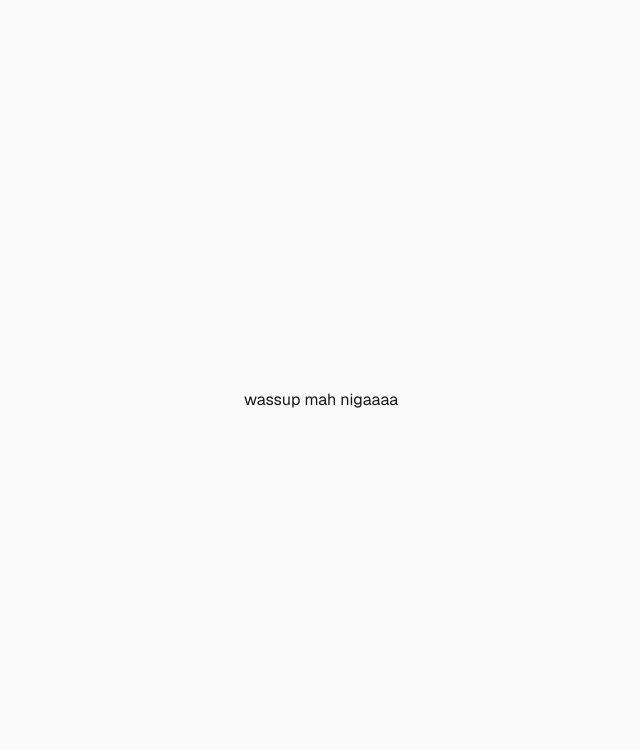
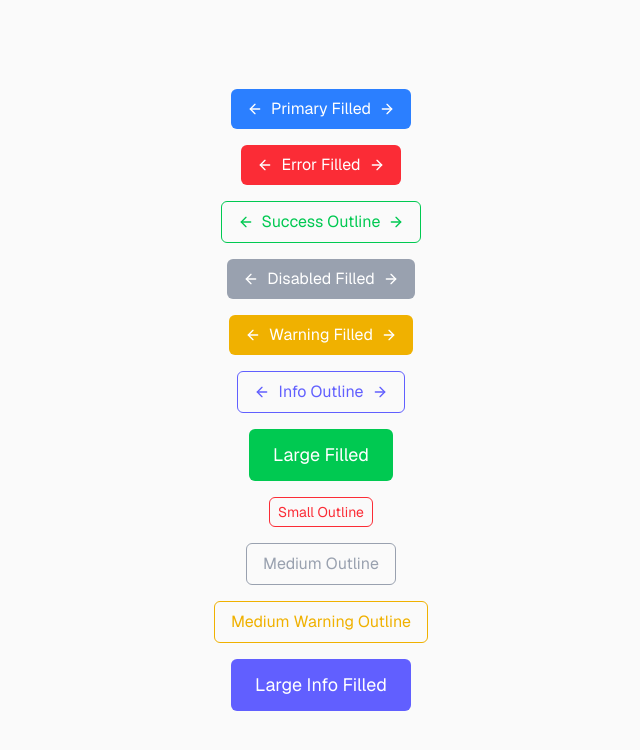
Before and after one commit to johncarlolipa/UI-ENGINEER-BOOTCAMP, a Next.js app in the folder ui-engineer-lessons/: page / in a window 1280 px wide. Shown: the top 750 px of the page, without its empty margins (319-959 px from the left). Built offline with nearby package versions, Linux system fonts and the light colour scheme.

Commit message:
button componentcreated

```diff
--- /dev/null
+++ b/ui-engineer-lessons/app/lesson-one/Button.tsx
@@ -0,0 +1,63 @@
+import { ReactNode } from "react";
+import clsx from "clsx";
+
+type ButtonSize = "small" | "medium" | "large";
+type ButtonVariant = "filled" | "outline";
+type ButtonType = "primary" | "error" | "warning" | "success" | "info" | "disabled";
+
+type ButtonProps = {
+  text: string;
+  iconLeft?: ReactNode;
+  iconRight?: ReactNode;
+  size?: ButtonSize;
+  variant?: ButtonVariant;
+  type?: ButtonType;
+};
+
+export function Button({
+  text,
+  iconLeft,
+  iconRight,
+  size = "medium",
+  variant = "filled",
+  type = "primary",
+}: ButtonProps) {
+  const baseClasses = "rounded-md flex items-center gap-2 transition-colors duration-300";
+
+  const sizeClasses = {
+    small: "text-sm py-1 px-2",
+    medium: "text-base py-2 px-4",
+    large: "text-lg py-3 px-6",
+  };
+
+  const variantClasses = {
+    filled: {
+      primary: "bg-blue-500 text-white hover:bg-blue-600 focus:bg-blue-700 focus:ring-2 focus:ring-blue-800 focus:outline-none",
+      error: "bg-red-500 text-white hover:bg-red-600 focus:ring-2 focus:ring-red-800 focus:outline-none",
+      success: "bg-green-500 text-white hover:bg-green-600 focus:bg-green-700 focus:ring-2 focus:ring-green-800 focus:outline-none",
+      warning: "bg-yellow-500 text-white hover:bg-yellow-600 focus:bg-yellow-700 focus:ring-2 focus:ring-yellow-800 focus:outline-none",
+      info: "bg-indigo-500 text-white hover:bg-indigo-600 focus:ring-2 focus:ring-indigo-800 focus:outline-none",
+      disabled: "bg-gray-400 text-white cursor-not-allowed",
+    },
+    outline: {
+      primary: "border border-blue-500 text-blue-500 hover:bg-blue-400 hover:text-white focus:ring-2 focus:ring-blue-500 focus:outline-none",
+      error: "border border-red-500 text-red-500 hover:bg-red-400 hover:text-white focus:ring-2 focus:ring-red-500 focus:outline-none",
+      success: "border border-green-500 text-green-500 hover:bg-green-400 hover:text-white focus:ring-2 focus:ring-green-500 focus:outline-none",
+      warning: "border border-yellow-500 text-yellow-500 hover:bg-yellow-400 hover:text-white focus:ring-2 focus:ring-yellow-500 focus:outline-none",
+      info: "border border-indigo-500 text-indigo-500 hover:bg-indigo-400 hover:text-white focus:ring-2 focus:ring-indigo-500 focus:outline-none",
+      disabled: "border border-gray-400 text-gray-400 cursor-not-allowed",
+    },
+
+  };
+
+  return (
+    <button
+      className={clsx(baseClasses, sizeClasses[size], variantClasses[variant][type])}
+      disabled={type === "disabled"}
+    >
+      {iconLeft && <span>{iconLeft}</span>}
+      <span>{text}</span>
+      {iconRight && <span>{iconRight}</span>}
+    </button>
+  );
+}
--- a/ui-engineer-lessons/app/page.tsx
+++ b/ui-engineer-lessons/app/page.tsx
@@ -1,9 +1,20 @@
-
+import { Button } from "./lesson-one/Button";
+import { ArrowLeft, ArrowRight } from "lucide-react";
 
 export default function Home() {
   return (
-    <div className="flex min-h-screen items-center justify-center bg-zinc-50 font-sans dark:bg-black">
-     wassup mah nigaaaa
+    <div className="flex flex-col items-center justify-center min-h-screen gap-4 bg-zinc-50 font-sans dark:bg-white text-black">
+      <Button text="Primary Filled" type="primary" variant="filled" iconLeft={<ArrowLeft size={16} />} iconRight={<ArrowRight size={16} />} />
+      <Button text="Error Filled" type="error" variant="filled" iconLeft={<ArrowLeft size={16} />} iconRight={<ArrowRight size={16} />} />
+      <Button text="Success Outline" type="success" variant="outline" iconLeft={<ArrowLeft size={16} />} iconRight={<ArrowRight size={16} />} />
+      <Button text="Disabled Filled" type="disabled" variant="filled" iconLeft={<ArrowLeft size={16} />} iconRight={<ArrowRight size={16} />} />
+      <Button text="Warning Filled" type="warning" variant="filled" iconLeft={<ArrowLeft size={16} />} iconRight={<ArrowRight size={16} />} />
+      <Button text="Info Outline" type="info" variant="outline" iconLeft={<ArrowLeft size={16} />} iconRight={<ArrowRight size={16} />} />
+      <Button text="Large Filled" type="success" variant="filled" size="large" />
+      <Button text="Small Outline" type="error" variant="outline" size="small" />
+      <Button text="Medium Outline" type="disabled" variant="outline" size="medium" />
+      <Button text="Medium Warning Outline" type="warning" variant="outline" size="medium" />
+      <Button text="Large Info Filled" type="info" variant="filled" size="large" />
     </div>
   );
 }
--- a/ui-engineer-lessons/package.json
+++ b/ui-engineer-lessons/package.json
@@ -9,6 +9,8 @@
     "lint": "eslint"
   },
   "dependencies": {
+    "clsx": "^2.1.1",
+    "lucide-react": "^0.555.0",
     "next": "16.0.5",
     "react": "19.2.0",
     "react-dom": "19.2.0"
```
Also changed, not shown: 1 other file (tests, documents, lock files or other folders).
